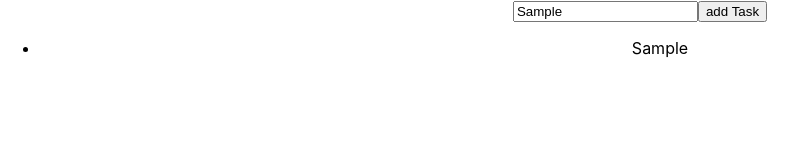
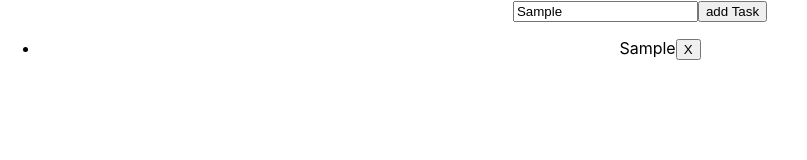
Before and after one commit to sbrcode/basic-todo-list, a React (Create React App) app: page / in a window 1280 px wide. Both pictures are taken after typing "Sample" into the empty fields and a click on the button "add Task". Shown: the top 160 px of the page, without its empty margins (0-807 px from the left). Built offline with nearby package versions, Linux system fonts and the light colour scheme; the HTML template or start-up script is replaced by a standard one.

Commit message:
feature-remove-item

```diff
--- a/src/App.tsx
+++ b/src/App.tsx
@@ -11,6 +11,7 @@ const App = () => {
         value={label}
         type={"text"}
         onChange={(e) => setLabel(e.target.value)}
+        onFocus={() => setLabel("")}
       />
       <button
         onClick={() => {
@@ -21,7 +22,21 @@ const App = () => {
       </button>
       <ul>
         {todoList.length !== 0
-          ? todoList.map((todoTask, index) => <li key={index}>{todoTask}</li>)
+          ? todoList.map((todoTask, idTask) => (
+              <li key={idTask}>
+                {todoTask}
+                <button
+                  onClick={() => {
+                    const filtered = todoList.filter(
+                      (todoTask, idBtn) => idBtn !== idTask
+                    )
+                    setTodoList(filtered)
+                  }}
+                >
+                  X
+                </button>
+              </li>
+            ))
           : null}
       </ul>
     </div>
```
